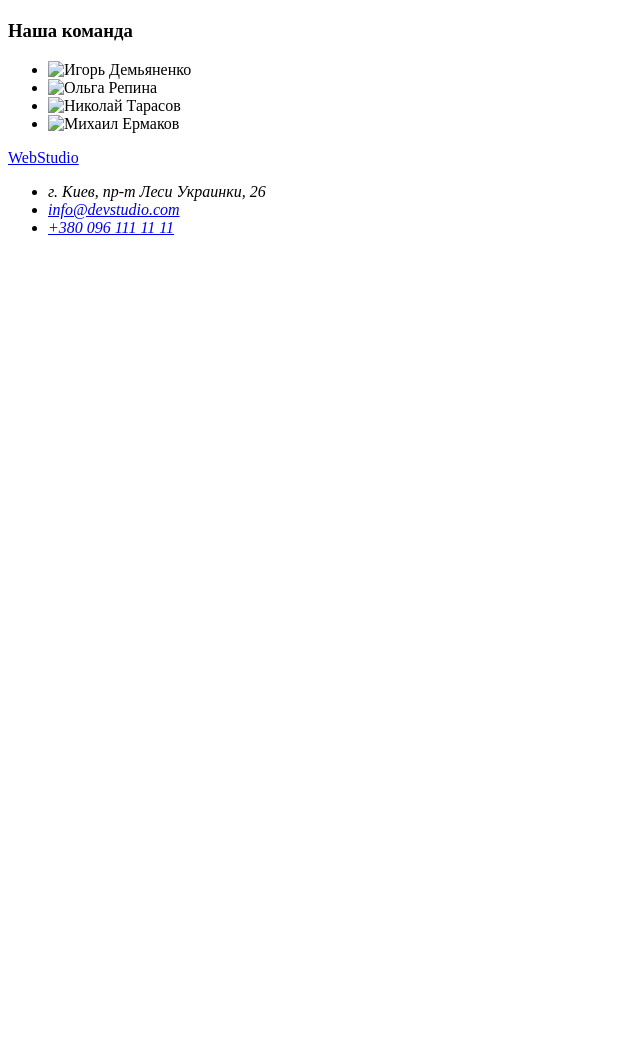
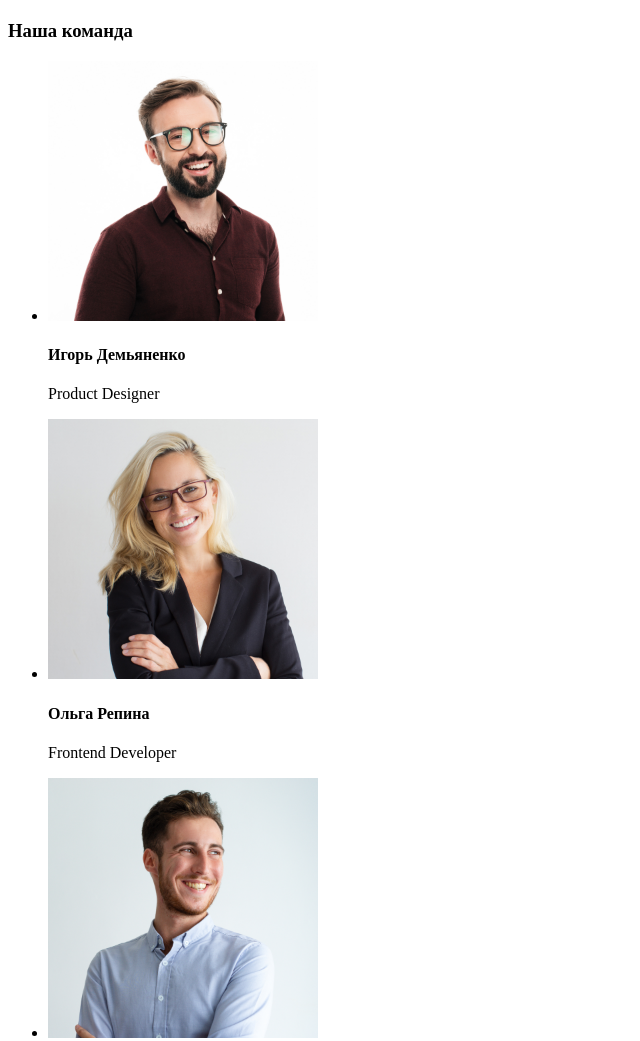
Before and after one commit to oksanazabl/goit-markup-hw-01, a plain HTML site: page index.html in a window 1280 px wide. Shown: the part 1502-2543 px from the top of the page, without its empty margins (0-640 px from the left). Before the commit the page ends 1755 px from the top, so only its background shows below. Drawn offline with Linux system fonts and the light colour scheme.

Commit message:
change team pic

```diff
--- a/index.html
+++ b/index.html
@@ -90,16 +90,24 @@
                 <h3>Наша команда</h3>
                 <ul>
                     <li>
-                        <img src="./images/team/team_card1.png" alt="Игорь Демьяненко">
+                        <img src="./images/team/team_card1.jpg" alt="Игорь Демьяненко" width="270" height="260">
+                        <h4>Игорь Демьяненко</h4>
+                        <p lang="en">Product Designer</p>
                     </li>
                     <li>
-                        <img src="./images/team/team_card2.png" alt="Ольга Репина">
+                        <img src="./images/team/team_card2.jpg" alt="Ольга Репина" width="270" height="260">
+                        <h4>Ольга Репина</h4>
+                        <p lang="en">Frontend Developer</p>
                     </li>
                     <li>
-                        <img src="./images/team/team_card3.png" alt="Николай Тарасов">
+                        <img src="./images/team/team_card3.jpg" alt="Николай Тарасов" width="270" height="260">
+                        <h4>Николай Тарасов</h4>
+                        <p lang="en">Marketing</p>
                     </li>
                     <li>
-                        <img src="./images/team/team_card4.png" alt="Михаил Ермаков">
+                        <img src="./images/team/team_card4.jpg" alt="Михаил Ермаков" width="270" height="260">
+                        <h4>Михаил Ермаков</h4>
+                        <p lang="en">UI Designer</p>
                     </li>
                 </ul>
             </div>
```
